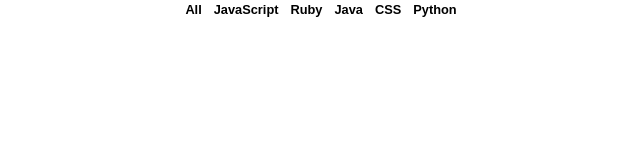
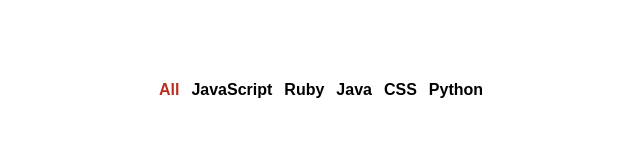
Before and after one commit to robertxluo/github-battlegrounds, a React app: page / in a window 1280 px wide. Shown: the whole page, without its empty margins (319-959 px from the left). Built offline with nearby package versions, Linux system fonts and the light colour scheme.

Commit message:
Change state of language on click

```diff
--- a/app/components/Popular.js
+++ b/app/components/Popular.js
@@ -1,14 +1,38 @@
 import React from 'react';
 
 export default class Popular extends React.Component {
+  constructor(props) {
+    super(props);
+
+    this.state = {
+      selectedLanguage: 'All'
+    };
+
+    this.updateLanguage = this.updateLanguage.bind(this);
+  }
+
+  updateLanguage(selectedLanguage) {
+    this.setState({
+      selectedLanguage
+    });
+  }
+
   render() {
     const languages = ['All', 'JavaScript', 'Ruby', 'Java', 'CSS', 'Python'];
 
     return (
-      <ul className="flex-center">
+      <ul className="navbar flex-center">
         {languages.map(language => (
           <li key={language}>
-            <button className="btn-clear nav-link">{language}</button>
+            <button
+              className="btn-clear nav-link"
+              style={
+                language === this.state.selectedLanguage ? { color: 'rgb(187, 46, 31)' } : null
+              }
+              onClick={() => this.updateLanguage(language)}
+            >
+              {language}
+            </button>
           </li>
         ))}
       </ul>
--- a/app/index.css
+++ b/app/index.css
@@ -52,8 +52,12 @@
   background: transparent;
 }
 
+.navbar {
+  padding-top: 5rem;
+}
+
 .nav-link {
-  font-size: .8rem;
+  font-size: 1rem;
   font-weight: bold;
   text-decoration: none;
   color: inherit;
```
